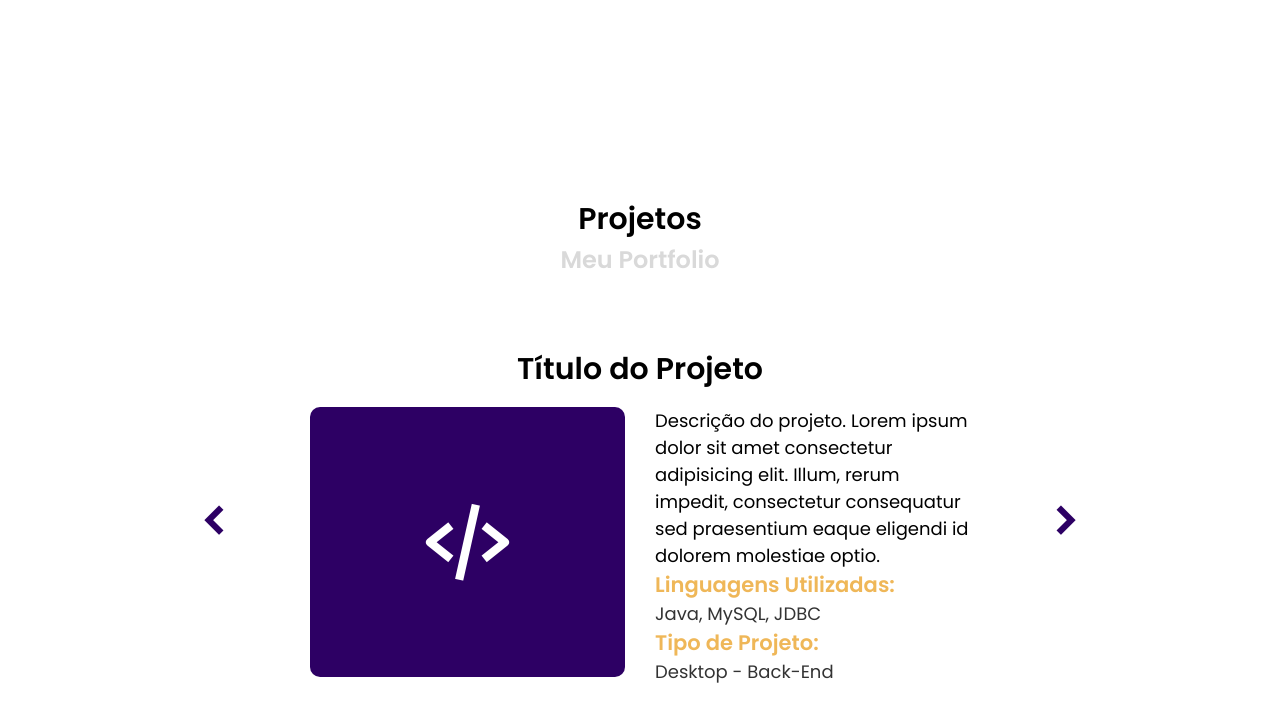
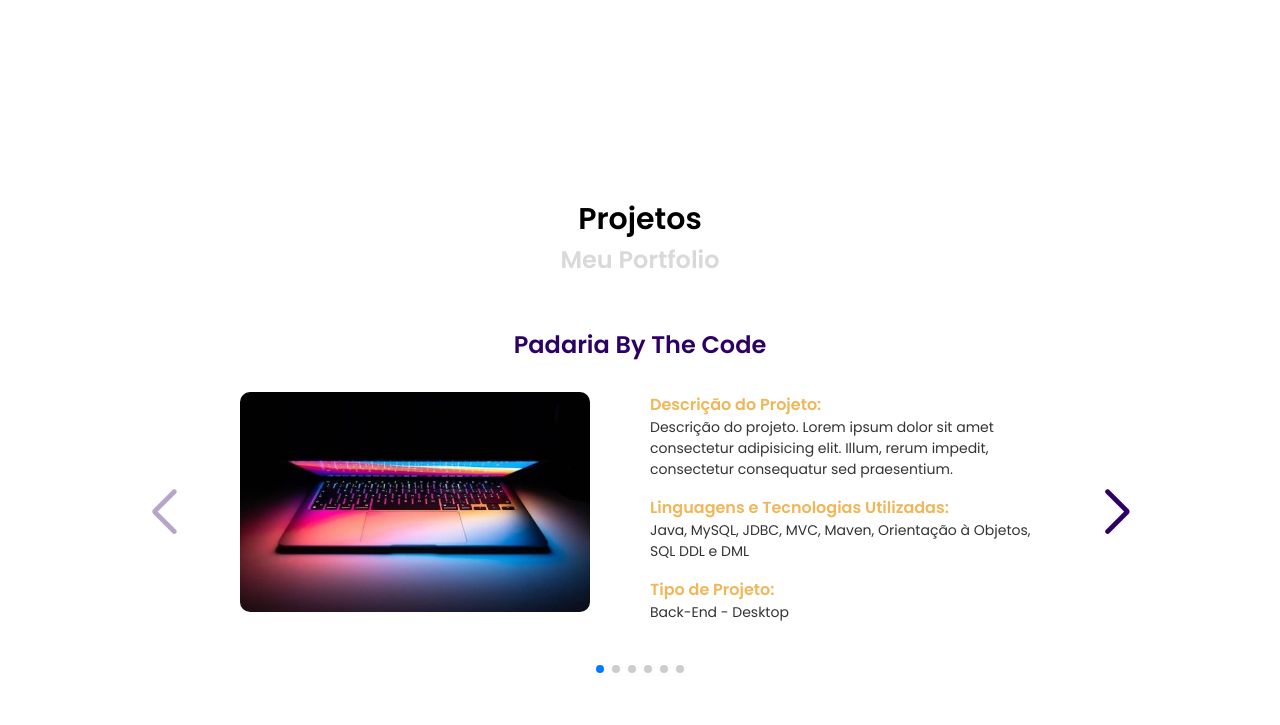
Before and after one commit to eliana-eml/portfolio-2.1, a plain HTML site: page index.html in a window 1280 px wide. Shown: the part 3896-4621 px from the top of the page. Drawn offline with nearby package versions, Linux system fonts and the light colour scheme.

Commit message:
Criação do slider de projetos com a ferramenta swiper, resgatando dados do arquivo json projetos.json

```diff
--- a/css/style.css
+++ b/css/style.css
@@ -182,7 +182,7 @@ main {
     margin: 0 20px;
 }
 
-img {
+.foto-perfil-eliana {
     height: 350px;
     width: 350px;
     border-radius: 100%;
@@ -521,7 +521,7 @@ img {
     flex-direction: column;
     justify-content: center;
     align-items: center;
-    width: 75%;
+    width: 100%;
 }
 
 .projetos > h1 {
@@ -532,87 +532,88 @@ img {
     color: var(--font-4th-color);
 }
 
-.projetos-carrousel {
+.container-projetos {
+    height: auto;
+    width: 80%;
     display: flex;
-    flex-direction: row;
+    align-items: center;
     justify-content: center;
-    align-items: center;
-
-    padding: 30px;
-    margin: 40px 0;
-    /* background-color: #D9D9D9; */
-}
-
-.bxs-chevron-left,
-.bxs-chevron-right {
-    font-size: 50px;
-    color: var(--bd-2nd-color);
-    cursor: pointer;
 }
 
 .titulo-projeto {
-    font-size: 30px;
-    text-align: center;
+    color: var(--bd-2nd-color);
 }
 
-.descricao-projeto {
-    display: flex;
-    flex-direction: row;
-    justify-content: center;
-    align-items: center;
-    padding: 15px;
-    margin: 0 auto;
-    width: 90%;
+.projetos-slider {
+    position: relative;
+    max-width: 1000px;
+    width: 100%;
+    padding: 50px 0;
+    overflow: hidden;
 }
 
-.imagem-projeto,
-.projeto-detalhes-descricao {
-    height: 270px;
-    width: 50%;
-    margin: 0 15px;
+.projetos-slider .image {
+    height: 220px;
+    width: 350px;
+    object-fit: cover;
+    border-radius: 10px;
+    margin-left: 100px;
 }
 
-.imagem-projeto {
+.projetos-slider .slide {
     display: flex;
+    align-items: center;
     justify-content: center;
-    align-items: center;
-    background-color: var(--bd-2nd-color);
-    border-radius: 10px;
+    flex-direction: column;
+    row-gap: 30px;
 }
 
-.imagem-projeto > i {
-    color: white;
-    font-size: 100px;
+.slide .projeto-descricao {
+    text-align: left;
+    padding: 0 100px 0 60px;
+    font-size: 14px;
+    font-weight: 400;
+    color: #333;
+    list-style: none;
 }
 
-.projeto-detalhes-descricao {
-    display: flex;
-    flex-direction: column;
-    justify-content: space-between;
-    font-size: var(--font-small-size);
+.projeto-descricao li {
+    margin: 0 0 15px 0;
 }
 
-.projeto-detalhes {
-    list-style: none;
-    /* margin: 40px 0 0 0; */
-}
-
-.projeto-detalhes > li h3 {
+.projeto-descricao li h3 {
+    font-size: 16px;
     color: var(--bd-3rd-color);
 }
 
-.projeto-detalhes > li p {
-    color: var(--font-2nd-color);
+.slide .projeto-detalhes {
+    display: flex;
 }
 
-.pontos-carrousel {
-    background-color: #afa2c2;
+/* swipper button css */
+.nav-btn {
+    height: 50px;
+    width: 50px;
+    border-radius: 50%;
+    transform: translateY(30px);
+    cursor: pointer;
+    /* background-color: rgba(0, 0, 0, 0.1); */
+    transition: 0.2s;
 }
 
-.ponto {
-    width: 100px;
-    height: 100px;
-    background-color: #2d0064;
+.nav-btn::after,
+.nav-btn::before {
+    font-size: 20px;
+    font-weight: 600;
+    color: var(--bd-2nd-color);
+}
+
+.swiper-pagination-bullet {
+    background-color: rgba(0, 0, 0, 0.8);
+}
+
+.swiper-pagination-bullet-active {
+    background-color: #4070f4;
 }
 
 @media only screen and (min-width: 768px) {
@@ -712,4 +713,5 @@ img {
         margin-bottom: 10px;
         letter-spacing: 2px;
     }
+
 }
--- a/index.html
+++ b/index.html
@@ -5,6 +5,7 @@
     <meta charset="UTF-8">
     <meta name="viewport" content="width=device-width, initial-scale=1.0">
     <link rel="stylesheet" href="./css/style.css">
+    <link rel="stylesheet" href="./css/swiper-bundle.min.css">
     <link rel="preconnect" href="https://fonts.googleapis.com">
     <link rel="preconnect" href="https://fonts.gstatic.com" crossorigin>
     <link href="https://fonts.googleapis.com/css2?family=Poppins:wght@400;500;600&display=swap" rel="stylesheet">
@@ -61,7 +62,7 @@
                 </div>
 
                 <div class="foto-perfil">
-                    <img src="./img/pic.jpg" alt="Eliana Lima">
+                    <img src="./img/pic.jpg" alt="Eliana Lima" class="foto-perfil-eliana">
                 </div>
 
             </div>
@@ -78,7 +79,15 @@
                     dia mais desafiada a progredir profissionalmente e pessoalmente, e, por mais que me aprofunde na
                     área, apenas sinto que só estou começando a descobrir sobre esse mundo.
 
-                    Lorem ipsum dolor sit amet consectetur adipisicing elit. Perspiciatis, dicta. Dolore similique nulla ipsum, iste eaque blanditiis enim assumenda molestiae? Fugiat ex voluptatem natus necessitatibus, similique quasi reprehenderit dignissimos ipsam quam dolor reiciendis, repellat at delectus officia consequuntur distinctio earum a rem nihil, autem deleniti nobis unde sapiente amet. Perferendis, autem sequi. Unde sint voluptatibus, aliquam deserunt amet omnis perferendis. Enim obcaecati accusantium modi maiores expedita quia laboriosam temporibus corporis ratione sapiente, laudantium iure fuga neque. Ipsa qui deleniti quas nisi ducimus! Minima est, officiis voluptatem illum doloribus, ipsum id deserunt deleniti quae aliquam, perspiciatis omnis cupiditate molestiae magni molestias?
+                    Lorem ipsum dolor sit amet consectetur adipisicing elit. Perspiciatis, dicta. Dolore similique nulla
+                    ipsum, iste eaque blanditiis enim assumenda molestiae? Fugiat ex voluptatem natus necessitatibus,
+                    similique quasi reprehenderit dignissimos ipsam quam dolor reiciendis, repellat at delectus officia
+                    consequuntur distinctio earum a rem nihil, autem deleniti nobis unde sapiente amet. Perferendis,
+                    autem sequi. Unde sint voluptatibus, aliquam deserunt amet omnis perferendis. Enim obcaecati
+                    accusantium modi maiores expedita quia laboriosam temporibus corporis ratione sapiente, laudantium
+                    iure fuga neque. Ipsa qui deleniti quas nisi ducimus! Minima est, officiis voluptatem illum
+                    doloribus, ipsum id deserunt deleniti quae aliquam, perspiciatis omnis cupiditate molestiae magni
+                    molestias?
                 </p>
             </div>
         </section>
@@ -323,44 +332,22 @@
             <h1>Projetos</h1>
             <h2>Meu Portfolio</h2>
 
-            <div class="projetos-carrousel">
-                <i class='bx bxs-chevron-left'></i>
-                <div class="projeto" id="projeto">
-                    <h2 class="titulo-projeto">Título do Projeto</h2>
-                    <div class="descricao-projeto">
-                        <div class="imagem-projeto">
-                            <i class='bx bx-code-alt'></i>
-                        </div>
-                        <div class="projeto-detalhes-descricao">
-                            <p class="descricao">Descrição do projeto. Lorem ipsum dolor sit amet consectetur adipisicing elit. Illum, rerum impedit, consectetur consequatur sed praesentium eaque eligendi id dolorem molestiae optio.</p>
-                            <ul class="projeto-detalhes">
-                                <li>
-                                    <h3>Linguagens Utilizadas:</h3>
-                                    <p>Java, MySQL, JDBC</p>
-                                </li>
-                                <li>
-                                    <h3>Tipo de Projeto:</h3>
-                                    <p>Desktop - Back-End</p>
-                                </li>
-                            </ul>
-                        </div>
+            <div class="container-projetos">
+                <div class="projetos-slider mySwiper">
+                    <div class="projetos-conteudo swiper-wrapper">
+
                     </div>
+                    <div class="swiper-button-next nav-btn"></div>
+                    <div class="swiper-button-prev nav-btn"></div>
+                    <div class="swiper-pagination"></div>
                 </div>
-                <i class='bx bxs-chevron-right'></i>
-                <!-- <div class="pontos-carrousel">
-                    <span class="ponto">.</span>
-                    <span class="ponto">.</span>
-                    <span class="ponto">.</span>
-                    <span class="ponto">.</span>
-                    <span class="ponto">.</span>
-                    <span class="ponto">.</span>
-                </div> -->
             </div>
 
         </section>
 
     </main>
     <footer></footer>
+    <script src="./js/swiper-bundle.min.js"></script>
     <script src="./js/script.js"></script>
 </body>
 
--- a/js/script.js
+++ b/js/script.js
@@ -1,36 +1,3 @@
-// let projetoDiv = document.querySelector('#projeto');
-
-// fetch("./json/projetos.json").then((response) => {
-
-//     response.json().then((dados) => {
-
-//         dados.projetos.map((projeto) => {
-//             projetoDiv.innerHTML +=
-//             `
-//             <h2 class="titulo-projeto">${projeto.titulo}</h2>
-//             <div class="descricao-projeto">
-//                 <div class="imagem-projeto">
-//                     ${projeto.icone}
-//                 </div>
-//                 <div class="projeto-detalhes-descricao">
-//                     <p class="descricao">${projeto.descricao}</p>
-//                     <ul class="projeto-detalhes">
-//                         <li>
-//                             <h3>Linguagens Utilizadas:</h3>
-//                             <p>${projeto.linguagens}</p>
-//                         </li>
-//                         <li>
-//                             <h3>Tipo de Projeto:</h3>
-//                             <p>${projeto.tipo}</p>
-//                         </li>
-//                     </ul>
-//                 </div>
-//             </div>
-//             `
-//         });
-//     })
-// });
-
 window.onload = exibirLinhaDoTempoEducacao();
 
 function exibirLinhaDoTempoEducacao() {
@@ -97,3 +64,55 @@ function exibirListaFerramentas() {
     }
 
 }
+
+let projetoDiv = document.querySelector('.projetos-conteudo');
+
+fetch("./json/projetos.json").then((response) => {
+
+    response.json().then((dados) => {
+
+        dados.projetos.map((projeto) => {
+            projetoDiv.innerHTML +=
+                `
+                <div class="slide swiper-slide">
+                    <h2 class="titulo-projeto">${projeto.titulo}</h2>
+                    <div class="projeto-detalhes">
+                        <a href="${projeto.link}">
+                            <img src="${projeto.img}" alt="" class="image">
+                        </a>
+                        <ul class="projeto-descricao">
+                            <li>
+                                <h3>Descrição do Projeto:</h3>
+                                <p>
+                                    ${projeto.descricao}
+                                </p>
+                            </li>
+                            <li>
+                                <h3>Linguagens e Tecnologias Utilizadas:</h3>
+                                <p>${projeto.linguagens}</p>
+                            </li>
+                            <li>
+                                <h3>Tipo de Projeto:</h3>
+                                <p>${projeto.tipo}</p>
+                            </li>
+                        </ul>
+                    </div>
+            </div>
+            `
+        });
+    })
+});
+
+var swiper = new Swiper(".mySwiper", {
+    slidesPerView: 1,
+    grabCursor: true,
+    loop: false,
+    pagination: {
+      el: ".swiper-pagination",
+      clickable: true,
+    },
+    navigation: {
+      nextEl: ".swiper-button-next",
+      prevEl: ".swiper-button-prev",
+    },
+});
--- a/json/projetos.json
+++ b/json/projetos.json
@@ -2,55 +2,55 @@
     "projetos": [
         {
             "id": 0,
-            "titulo": "Jogo da Memória",
-            "icone": "<i class='bx bx-code-curly'></i>",
-            "link": "https://eliana-eml.github.io/jogo-da-memoria/",
-            "descricao": "Descrição do projeto jogo da memória. Descrição do projeto. Lorem ipsum dolor sit amet consectetur adipisicing elit. Illum, rerum impedit, consectetur consequatur sed praesentium eaque eligendi id dolorem molestiae optio.",
-            "linguagens": "HTML, CSS, JavaScript, JSON",
-            "tipo": "Front-End - Web"
+            "titulo": "Padaria By The Code",
+            "img": "./img/img-2.jpg",
+            "link": "#",
+            "descricao": "Descrição do projeto. Lorem ipsum dolor sit amet consectetur adipisicing elit. Illum, rerum impedit, consectetur consequatur sed praesentium.",
+            "linguagens": "Java, MySQL, JDBC, MVC, Maven, Orientação à Objetos, SQL DDL e DML",
+            "tipo": "Back-End - Desktop"
         },
         {
             "id": 1,
             "titulo": "Weather Dash",
-            "icone": "<i class='bx bx-sun'></i>",
+            "img": "./img/img-1.jpg",
             "link": "https://eliana-eml.github.io/weather-dash/",
-            "descricao": "Descrição do projeto weather dash",
+            "descricao": "Descrição do projeto. Lorem ipsum dolor sit amet consectetur adipisicing elit. Illum, rerum impedit, consectetur consequatur sed praesentium eaque eligendi id dolorem molestiae optio.",
             "linguagens": "HTML, CSS, JavaScript",
             "tipo": "Front-End - Web"
         },
         {
             "id": 2,
+            "titulo": "Jogo da Memória",
+            "img": "./img/img-2.jpg",
+            "link": "https://eliana-eml.github.io/jogo-da-memoria/",
+            "descricao": "Descrição do projeto. Lorem ipsum dolor sit amet consectetur adipisicing elit. Illum, rerum impedit, consectetur consequatur sed praesentium eaque eligendi id dolorem molestiae optio.",
+            "linguagens": "HTML, CSS, JavaScript, JSON",
+            "tipo": "Front-End - Web"
+        },
+        {
+            "id": 3,
             "titulo": "Imobiliária ADIMO",
-            "icone": "<i class='bx bx-building-house'></i>",
-            "link": "",
-            "descricao": "Descrição do projeto imobiliária ADIMO",
+            "img": "./img/img-1.jpg",
+            "link": "#",
+            "descricao": "Descrição do projeto. Lorem ipsum dolor sit amet consectetur adipisicing elit. Illum, rerum impedit, consectetur consequatur sed praesentium eaque eligendi id dolorem molestiae optio.",
             "linguagens": "HTML, CSS, JavaScript",
             "tipo": "Front-End - Web"
         },
         {
-            "id": 3,
-            "titulo": "Padaria By The Code",
-            "icone": "<i class='bx bx-baguette'></i>",
-            "link": "",
-            "descricao": "Descrição do projeto padaria by the code",
-            "linguagens": "Java, MySQL, JDBC",
-            "tipo": "Back-End - Desktop"
-        },
-        {
             "id": 4,
             "titulo": "Nota Fiscal",
-            "icone": "<i class='bx bx-note'></i>",
+            "img": "./img/img-2.jpg",
             "link": "https://github.com/eliana-eml/rest-jdbc-project-nota-fiscal",
-            "descricao": "Descrição do projeto CRUD nota fiscal",
+            "descricao": "Descrição do projeto. Lorem ipsum dolor sit amet consectetur adipisicing elit. Illum, rerum impedit, consectetur consequatur sed praesentium eaque eligendi id dolorem molestiae optio.",
             "linguagens": "Java, MySQL, JDBC, SpringBoot",
             "tipo": "Back-End - Web"
         },
         {
             "id": 5,
             "titulo": "Cadastro de Clientes",
-            "icone": "<i class='bx bxs-user-account'></i>",
+            "img": "./img/img-1.jpg",
             "link": "https://github.com/eliana-eml/java-web-servlet-project-cadastro-de-clientes",
-            "descricao": "Descrição do projeto CRUD cadastro de clientes",
+            "descricao": "Descrição do projeto. Lorem ipsum dolor sit amet consectetur adipisicing elit. Illum, rerum impedit, consectetur consequatur sed praesentium eaque eligendi id dolorem molestiae optio.",
             "linguagens": "Java, MySQL, JDBC, SpringBoot",
             "tipo": "Back-End - Web"
         }
```
Also changed, not shown: css/swiper-bundle.min.css (added), img/img-1.jpg (added), img/img-2.jpg (added), js/swiper-bundle.min.js (added).
